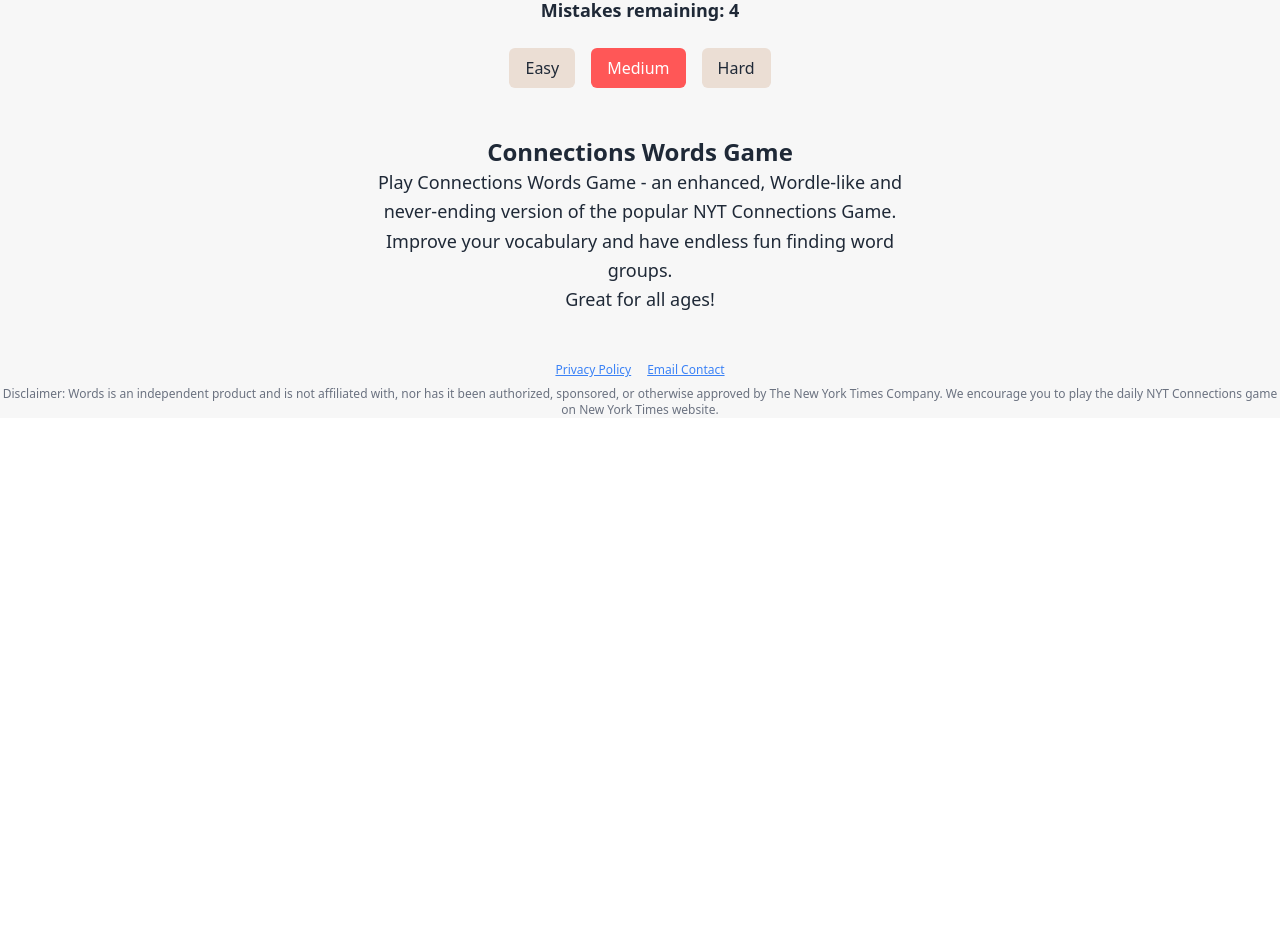
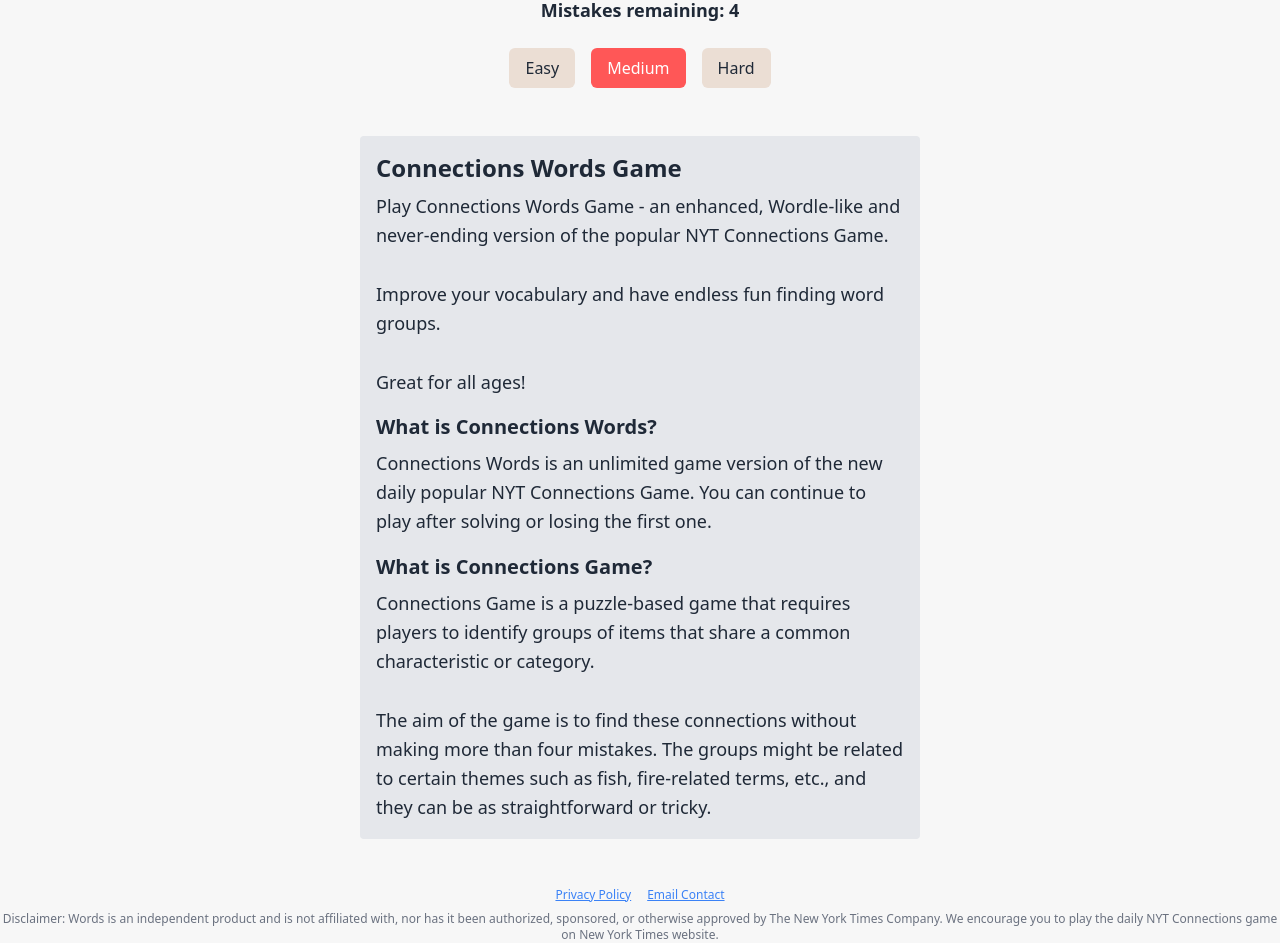
Before and after one commit to Heminyildiz/ConnectionWords, a React (Create React App) app: page / in a window 1280 px wide. Shown: the part 680-1623 px from the top of the page. Before the commit the page ends 1098 px from the top, so only its background shows below. Built offline with nearby package versions, Linux system fonts and the light colour scheme.

Commit message:
Update App.jsx

```diff
--- a/src/App.jsx
+++ b/src/App.jsx
@@ -64,7 +64,6 @@ const App = () => {
   // Günün tarihini YYYY-MM-DD formatında al (Daily mod için)
   const today = new Date().toISOString().split('T')[0];
 
-  // JSON verisini yükle
   useEffect(() => {
     fetch("/words.json")
       .then(response => response.json())
@@ -72,14 +71,12 @@ const App = () => {
       .catch(err => console.error("Error loading JSON:", err));
   }, []);
 
-  // Kelime havuzu yüklendiğinde veya mod/difficulty değiştiğinde yeni oyunu başlat
   useEffect(() => {
     if (allWordPool) {
       startNewGame();
     }
   }, [allWordPool, difficulty, mode]);
 
-  // Zaman sayacı: Zen modunda gösterilmez
   useEffect(() => {
     if (gameStatus === "playing" && mode !== "Zen") {
       const interval = setInterval(() => setTime(prev => prev + 1), 1000);
@@ -93,7 +90,6 @@ const App = () => {
     return `Time: ${minutes}:${seconds}`;
   };
 
-  // Bulmaca üretim fonksiyonu
   function generateGameWords() {
     const pool = allWordPool[difficultyMap[difficulty]];
     const groupKeys = pool.map(group => group.groupId);
@@ -125,7 +121,6 @@ const App = () => {
     return mode === "Daily" ? seededShuffle(generatedWords, today) : shuffleArray(generatedWords);
   }
 
-  // Daily modunda, bugünkü bulmacayı localStorage'dan yükle veya üret
   const getDailyPuzzle = () => {
     const storageKey = `dailyPuzzle_${today}`;
     const stored = localStorage.getItem(storageKey);
@@ -156,7 +151,6 @@ const App = () => {
     }
   };
 
-  // Kelime butonuna tıklama fonksiyonu
   const handleWordClick = (word) => {
     if (gameStatus !== "playing" || word.solved) return;
     if (selectedWordIds.includes(word.id)) {
@@ -176,8 +170,7 @@ const App = () => {
         setWords(updatedWords);
         setSelectedWordIds([]);
       } else {
-        // Zen modunda hata limiti yok, diğer modlarda hata sayısı artar.
-        if (mode !== "Zen") {
+        if (mode !== "Daily") {
           setErrorCount(prev => prev + 1);
         }
         setTimeout(() => setSelectedWordIds([]), 500);
@@ -187,7 +180,6 @@ const App = () => {
 
   useEffect(() => {
     if (mode === "Zen") {
-      // Zen modunda hata limiti yok; tüm kelimeler eşleştiğinde hemen yeni oyuna geç.
       if (words.length > 0 && words.every(w => w.solved)) {
         startNewGame();
       }
@@ -201,7 +193,7 @@ const App = () => {
   }, [errorCount, words, errorLimit, mode]);
 
   useEffect(() => {
-    if (gameStatus === "won" && mode === "Challenge") {
+    if (gameStatus === "won" && mode === "Endless") {
       const timer = setTimeout(() => startNewGame(), 2000);
       return () => clearTimeout(timer);
     }
@@ -217,7 +209,7 @@ const App = () => {
       <div className="px-4 py-4">
         <div className="w-full max-w-[35rem] mx-auto">
           <div className="h-px bg-gray-300 mb-2"></div>
-          {mode !== "Zen" && (
+          {mode !== "Daily" && (
             <div className="flex justify-end mb-2">
               <span className="text-sm font-bold">{formatTime(time)}</span>
             </div>
@@ -234,16 +226,7 @@ const App = () => {
             ))}
           </div>
           <div className="mt-4 text-center">
-            {mode === "Challenge" ? (
-              <>
-                <div className="text-lg font-semibold">
-                  Mistakes remaining: {DIFFICULTY_SETTINGS[difficulty] - errorCount}
-                </div>
-                <div className="mt-6">
-                  <DifficultySelector currentDifficulty={difficulty} onDifficultyChange={setDifficulty} />
-                </div>
-              </>
-            ) : mode === "Daily" ? (
+            {mode === "Daily" ? (
               gameStatus === "won" ? (
                 <div className="text-green-600 text-lg font-semibold">
                   You had solved it successfully!
@@ -253,16 +236,40 @@ const App = () => {
                   Mistakes remaining: {4 - errorCount}
                 </div>
               )
-            ) : null}
+            ) : (
+              <>
+                <div className="text-lg font-semibold">
+                  Mistakes remaining: {DIFFICULTY_SETTINGS[difficulty] - errorCount}
+                </div>
+                <div className="mt-6">
+                  <DifficultySelector currentDifficulty={difficulty} onDifficultyChange={setDifficulty} />
+                </div>
+              </>
+            )}
           </div>
         </div>
       </div>
-      <div className="w-full max-w-[35rem] mx-auto mt-8 text-center">
-        <h2 className="text-2xl font-bold">Connections Words Game</h2>
+      {/* Yeni Bilgi Bölümü */}
+      <div className={`w-full max-w-[35rem] mx-auto mt-8 p-4 rounded ${theme === "dark" ? "bg-gray-800" : "bg-gray-200"}`}>
+        <h2 className="text-2xl font-bold mb-2">Connections Words Game</h2>
         <p className="text-lg leading-relaxed">
-          Play Connections Words Game - an enhanced, Wordle-like and never-ending version of the popular NYT Connections Game.<br />
-          Improve your vocabulary and have endless fun finding word groups.<br />
+          Play Connections Words Game - an enhanced, Wordle-like and never-ending version of the popular NYT Connections Game.
+          <br /><br />
+          Improve your vocabulary and have endless fun finding word groups.
+          <br /><br />
           Great for all ages!
+        </p>
+        <h3 className="text-xl font-bold mt-4 mb-2">What is Connections Words?</h3>
+        <p className="text-lg leading-relaxed">
+          Connections Words is an unlimited game version of the new daily popular NYT Connections Game.
+          You can continue to play after solving or losing the first one.
+        </p>
+        <h3 className="text-xl font-bold mt-4 mb-2">What is Connections Game?</h3>
+        <p className="text-lg leading-relaxed">
+          Connections Game is a puzzle-based game that requires players to identify groups of items that share a common characteristic or category.
+          <br /><br />
+          The aim of the game is to find these connections without making more than four mistakes.
+          The groups might be related to certain themes such as fish, fire-related terms, etc., and they can be as straightforward or tricky.
         </p>
       </div>
       <footer className="mt-12 text-center text-xs font-normal">
@@ -291,6 +298,7 @@ const App = () => {
           </div>
         </div>
       )}
+      {/* Previous Day's Answers Modal kaldırıldı */}
     </div>
   );
 };
```
